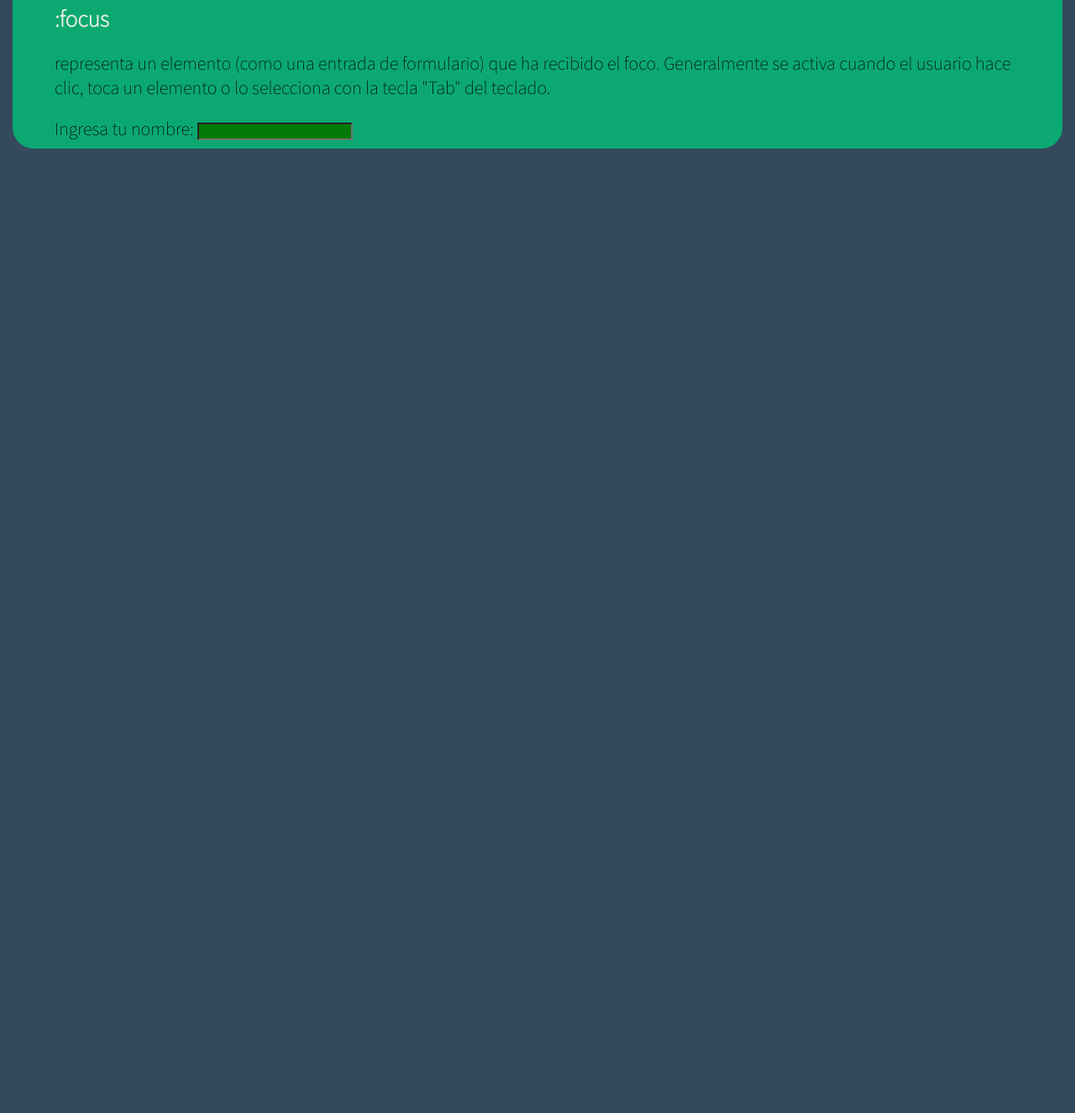
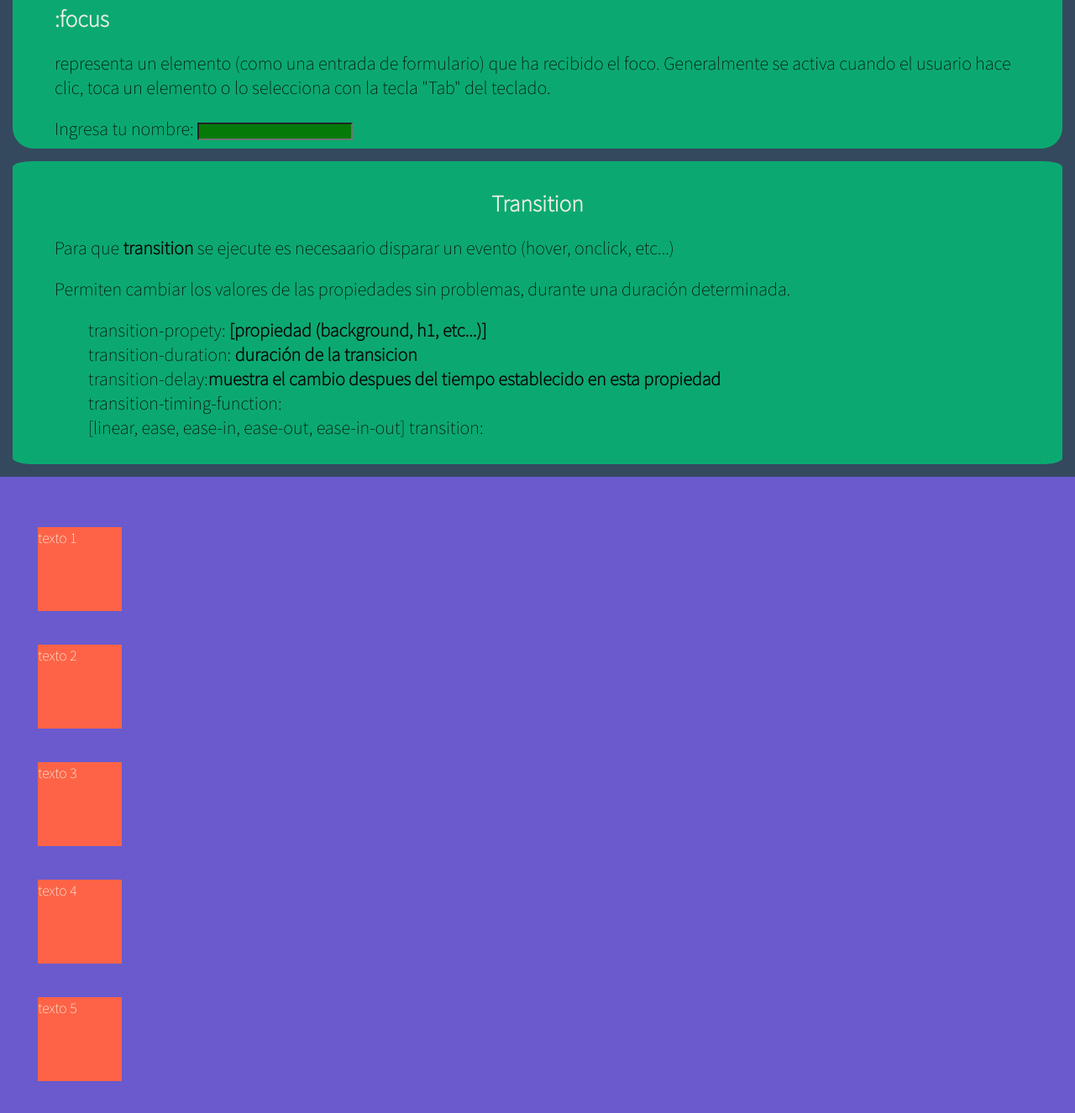
Before and after one commit to Luis-Salinas-SD/Curso-CSS, a plain HTML site: page index.html in a window 1280 px wide. Shown: the part 8784-10110 px from the top of the page at 84% size. Before the commit the page ends 8976 px from the top, so only its background shows below. Drawn offline with Linux system fonts and the light colour scheme.

Commit message:
Actualizacion-transition

```diff
--- a/index.html
+++ b/index.html
@@ -295,6 +295,31 @@
 			</div>
 		</div>
 	</section>
+		<!--! ############################################################## Transition ########################################################### -->
+		<section>
+			<div class="content">
+				<center><h1>Transition</h1></center>
+				<p>Para que <strong>transition</strong> se ejecute es necesaario disparar un evento (hover, onclick, etc...)</p>
+				<p>Permiten cambiar los valores de las propiedades sin problemas, durante una duración determinada.</p>
+				<ul class="trs">
+					<li>transition-propety: </li> <strong>[propiedad (background, h1, etc...)]</strong><br>
+					<li>transition-duration: </li> <strong>duración de la transicion</strong><br>
+					<li>transition-delay:</li><strong>muestra el cambio despues del tiempo establecido en esta propiedad</strong><br>
+					<li>transition-timing-function:</li><strong></strong><br>[linear, ease, ease-in, ease-out, ease-in-out]
+					<li>transition:</li><strong></strong><br>
+				</ul>
+			</div>
+		</section>
+		<section>
+			<div class="content-trans">
+				<div class="caja-t">texto 1</div>
+				<div class="caja-t">texto 2</div>
+				<div class="caja-t">texto 3 </div>
+				<div class="caja-t">texto 4</div>
+				<div class="caja-t">texto 5</div>
+			</div>
+		</section>
+
 </body>
 
 </html>
--- a/style.css
+++ b/style.css
@@ -1,33 +1,38 @@
-body{
-	background:  #34495e ;
+body {
+	background: #34495e;
 	color: ivory;
 	font-family: 'Noto Sans JP', sans-serif;
 	margin: 0;
 }
-h1, h2, h3{
+
+h1, h2, h3 {
 	font-weight: bold;
 	color: ivory;
 	font-size: 25px;
 }
-a{
+
+a {
 	color: lawngreen;
 	font-size: 1.5em;
 }
-.content{
+
+.content {
 	font-size: 20px;
 	width: auto;
 	height: auto;
-	background:   #07b474 ;
+	background: #07b474;
 	opacity: .9;
 	color: black;
-	margin:15px;
+	margin: 15px;
 	padding: 10px 50px 10px 50px;
 	border-radius: 2%;
 	display: block;
 }
+
 /*! ------------------------------------------------------------------- Box Model ---------------------------------------------------------*/
-.box-model{
-	background:  #3498db;
+
+.box-model {
+	background: #3498db;
 	color: ivory;
 	width: 100px;
 	height: 100px;
@@ -36,180 +41,265 @@ a{
 	margin: 50px;
 	display: inline flex;
 }
+
 /*!----------------------------------------------------------------- Metodología BEM -------------------------------------------------------*/
+
 .field {
 	color: ivory;
 	font-family: Georgia, 'Times New Roman', Times, serif;
 	font-size: 1.2em;
 }
-.contact-form__input{
+
+.contact-form__input {
 	margin: 0.5%;
 }
-.contact-form__input--active{
+
+.contact-form__input--active {
 	color: rgb(243, 116, 31);
 	margin: 0.5%;
 }
+
 /*!------------------------------------------------------------------- Posicionamiento -------------------------------------------------------*/
-.relative > div{
+
+.relative>div {
 	width: 100px;
 	height: 100px;
 }
+
 /*! relative */
-.caja1{
-	background:  #f5b041 ;
+
+.caja1 {
+	background: #f5b041;
 }
-.caja2{
-	background:  #3498db ;
+
+.caja2 {
+	background: #3498db;
 	position: relative;
 	left: 100px;
 }
-.caja3{
-	background:  #f4f6f7 ;
+
+.caja3 {
+	background: #f4f6f7;
 }
-.caja4{
-	background:  #ec7063 ;
+
+.caja4 {
+	background: #ec7063;
 }
-.caja5{
-	background:  #283747 ;
+
+.caja5 {
+	background: #283747;
 }
+
 /*!------------------------------------------------------------------------ absolute ----------------------------------------------------------*/
-.absolute > div{
+
+.absolute>div {
 	width: 100px;
 	height: 100px;
 	display: inline-block;
 }
-.caja1-a{
-	background:  #f5b041 ;
+
+.caja1-a {
+	background: #f5b041;
 }
-.caja2-a{
-	background:  #3498db ;
+
+.caja2-a {
+	background: #3498db;
 }
-.caja3-a{
-	background:  #f4f6f7 ;
+
+.caja3-a {
+	background: #f4f6f7;
 	position: relative;
 }
-.caja4-a{
-	background:  #ec7063 ;
+
+.caja4-a {
+	background: #ec7063;
 	position: absolute;
 	left: 0px;
 	top: 0px;
 }
-.caja5-a{
-	background:  #405469 ;
+
+.caja5-a {
+	background: #405469;
 	position: relative;
 }
+
 /*!---------------------------------------------------------------- fixed ----------------------------------------------------------------*/
-.fixed > div{
+
+.fixed>div {
 	width: 100px;
 	height: 100px;
 	display: block;
+}
 
-}
-.caja1-f{
-	background:  #f5b041 ;
+.caja1-f {
+	background: #f5b041;
 	position: fixed;
 	top: 0;
 	right: 150px;
 }
-.caja2-f{
-	background:  #3498db ;
+
+.caja2-f {
+	background: #3498db;
 	position: sticky;
 	top: 0px;
 }
-.caja3-f{
-	background:  #f4f6f7 ;
+
+.caja3-f {
+	background: #f4f6f7;
 }
-.caja4-f{
-	background:  #ec7063 ;
+
+.caja4-f {
+	background: #ec7063;
 }
-.caja5-f{
-	background:  #405469 ;
+
+.caja5-f {
+	background: #405469;
 }
+
 /*!------------------------------------------------------------------ Display ------------------------------------------------------------------------*/
 
-.display{
+.display {
 	display: inline;
 	background: rgb(122, 107, 221);
 	color: snow;
 }
+
 /*!--------------------------------------------------------------------- Overflow -------------------------------------------------------------------- */
 
-.overflow{
+.overflow {
 	width: 200px;
 	height: 200px;
 	background: orange;
 }
 
-.auto{
+.auto {
 	overflow: auto;
 }
 
-.hidden{
+.hidden {
 	overflow: hidden;
 }
-.scroll{
+
+.scroll {
 	overflow: scroll;
 }
 
 /*!---------------------------------------------------------------------- Float ----------------------------------------------------------------------- */
-.cont{
+
+.cont {
 	background: rgb(238, 161, 19);
 	width: 650px;
 	padding: 10px;
 }
 
-.cont > img{
+.cont>img {
 	float: left;
 	margin: 10px;
 }
+
 /*!---------------------------------------------------------------------- Pseudoelementos -------------------------------------------------------------- */
 
-.primero::first-line{
-	color:yellow;
+.primero::first-line {
+	color: yellow;
 	font-size: 1.5em;
 }
-.segundo::first-letter{
+
+.segundo::first-letter {
 	color: violet;
 	font-size: 5em;
 }
-b::before{
+
+b::before {
 	content: "Hola ";
 	color: rgb(228, 248, 44);
 }
-b::after{
+
+b::after {
 	content: " Cómo estan?";
 	color: darkred;
 }
+
 /*!---------------------------------------------------------------------- Pseudoclases ----------------------------------------------------------------- */
-.caja-01{
+
+.caja-01 {
 	width: 200px;
 	height: 200px;
 	background: darkseagreen;
 	transition: background 1s, width 2s, height 3s;
 }
-.caja-01:hover{
+
+.caja-01:hover {
 	background: deepskyblue;
 	width: 300px;
 	height: 300px;
 }
 
-.caja-02{
+.caja-02 {
 	width: 100px;
 	height: 100px;
 	background: fuchsia;
 	transition: all 3s;
 }
-.caja-02:active{
+
+.caja-02:active {
 	background: goldenrod;
 	width: 90%;
 }
 
-.caja-03 > input{
+.caja-03>input {
 	background: green;
 	transition: 1s;
 	color: lawngreen;
 }
-input:focus{
+
+input:focus {
 	background: orange;
 	color: ivory;
 }
+
+/*!---------------------------------------------------------------------- Transition ----------------------------------------------------------------- */
+
+.trs>li {
+	display: inline-block;
+}
+
+.content-trans {
+	background: slateblue;
+	padding: 20px 5px;
+}
+
+.caja-t {
+	background: tomato;
+	height: 100px;
+	width: 100px;
+	transition-property: left, background;
+	transition-duration: 1s;
+	margin: 40px;
+	position: relative;
+	left: 0;
+}
+
+.content-trans:hover > .caja-t{
+	left: 80%;
+	background: purple;
+}
+
+.caja-t:first-child {
+	transition-timing-function: linear;
+}
+
+.caja-t:nth-child(2) {
+	transition-timing-function: ease;
+}
+
+.caja-t:nth-child(3) {
+	transition-timing-function: ease-in;
+}
+
+.caja-t:nth-child(4) {
+	transition-timing-function: ease-out;
+}
+
+.caja-t:nth-child(5) {
+	transition-timing-function: ease-in-out;
+}
```
Lines whose indentation alone changed are shown as unchanged.
